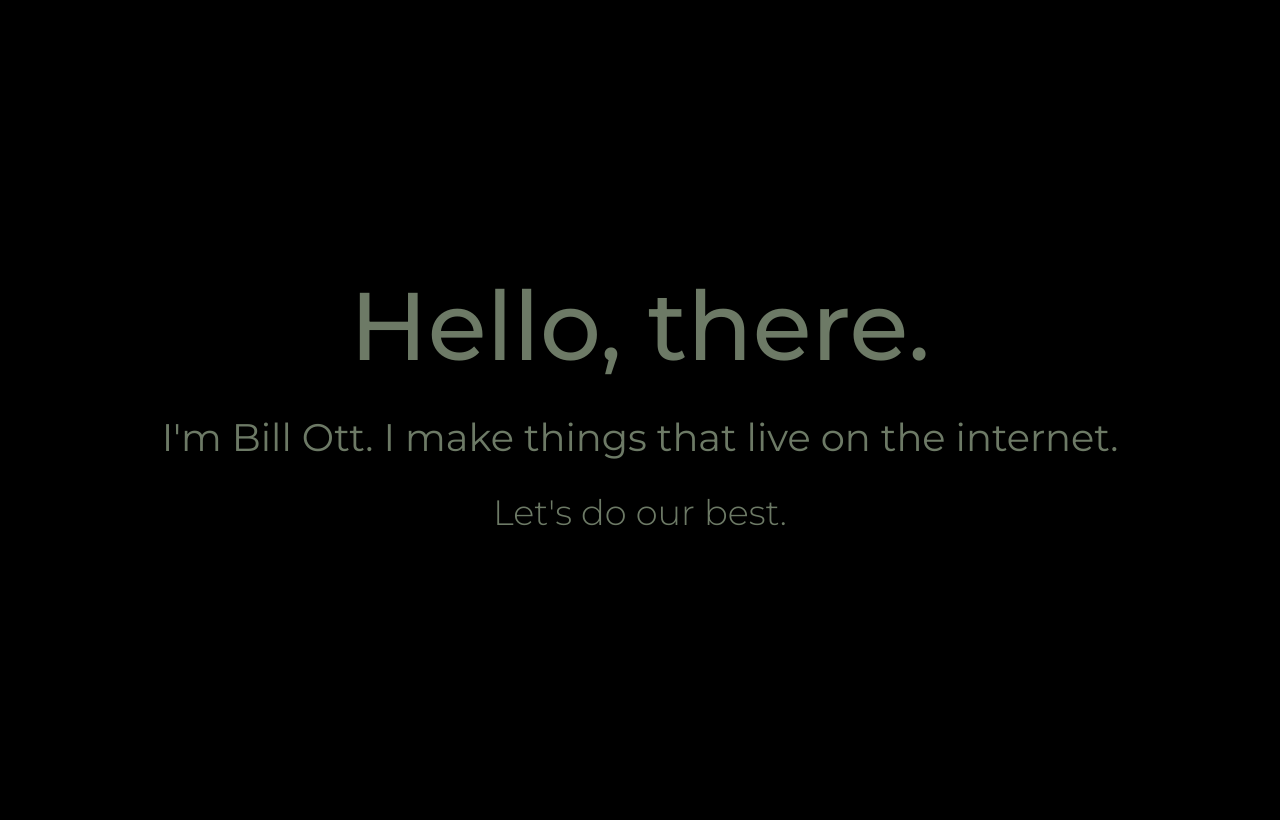
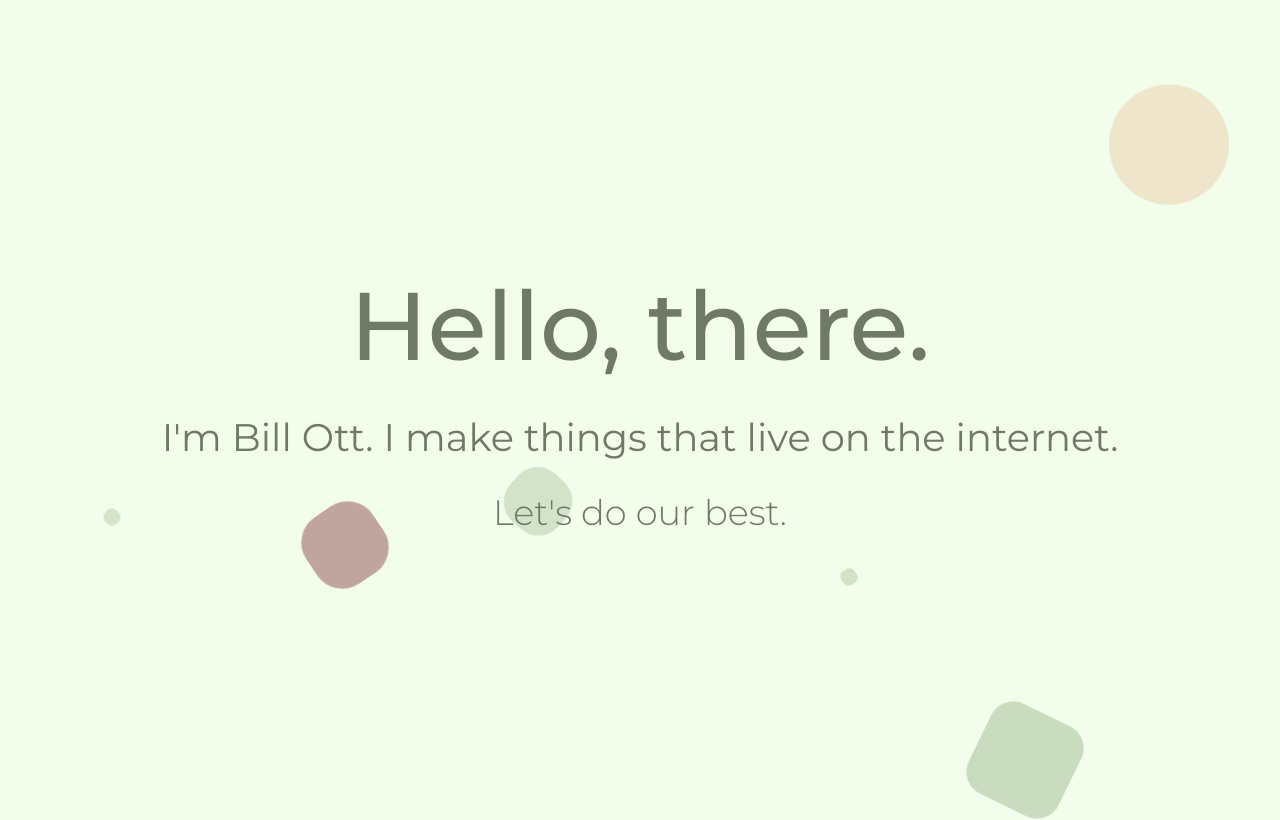
Before and after one commit to billyott/personal-site, a React (Create React App) app: page / in a window 1280 px wide. Shown: the top 820 px of the page. Built offline with nearby package versions, Linux system fonts and the light colour scheme.

Commit message:
remove background-color from app

```diff
--- a/src/app.scss
+++ b/src/app.scss
@@ -1,12 +1,7 @@
 @import url('https://fonts.googleapis.com/css2?family=Montserrat:wght@300;400;500&display=swap');
 @import './styling-vars.scss';
 
-html {
-    background-color: black;
-}
-
 .app {
-    background-color: black;
     font-family: 'Montserrat', sans-serif;
     color: $matcha-tea-dark;
     position: relative;
```
